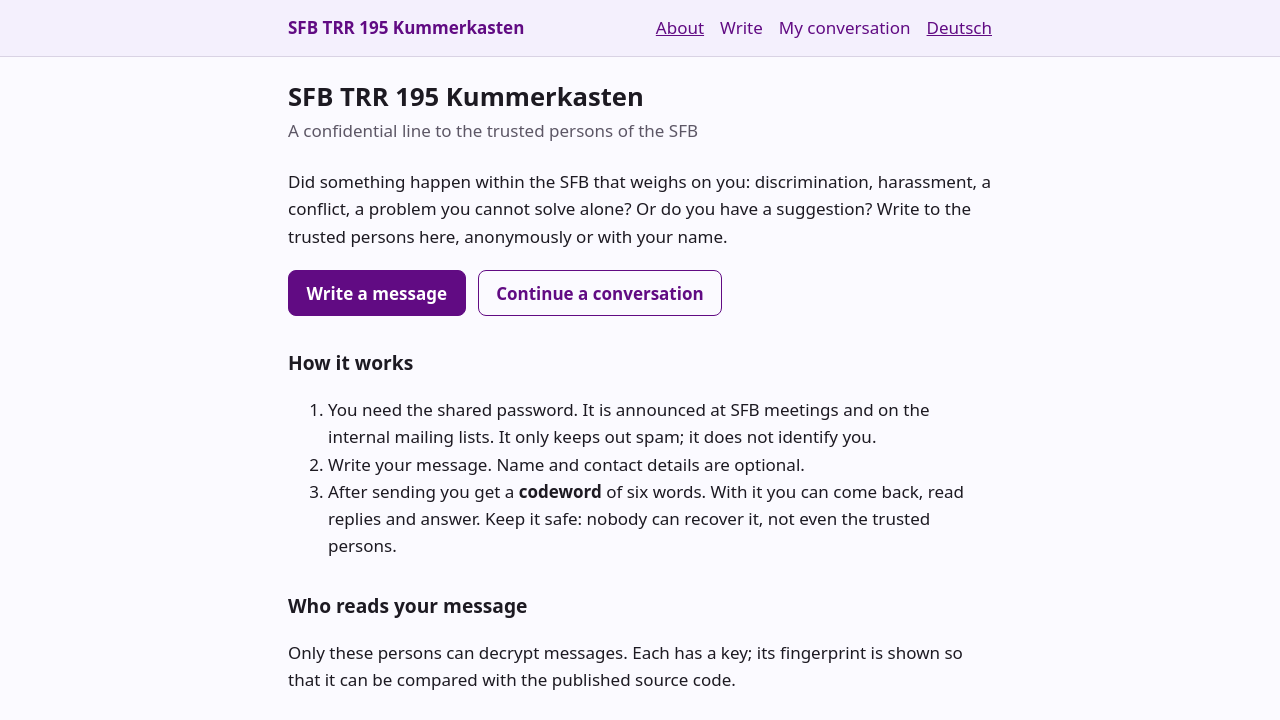
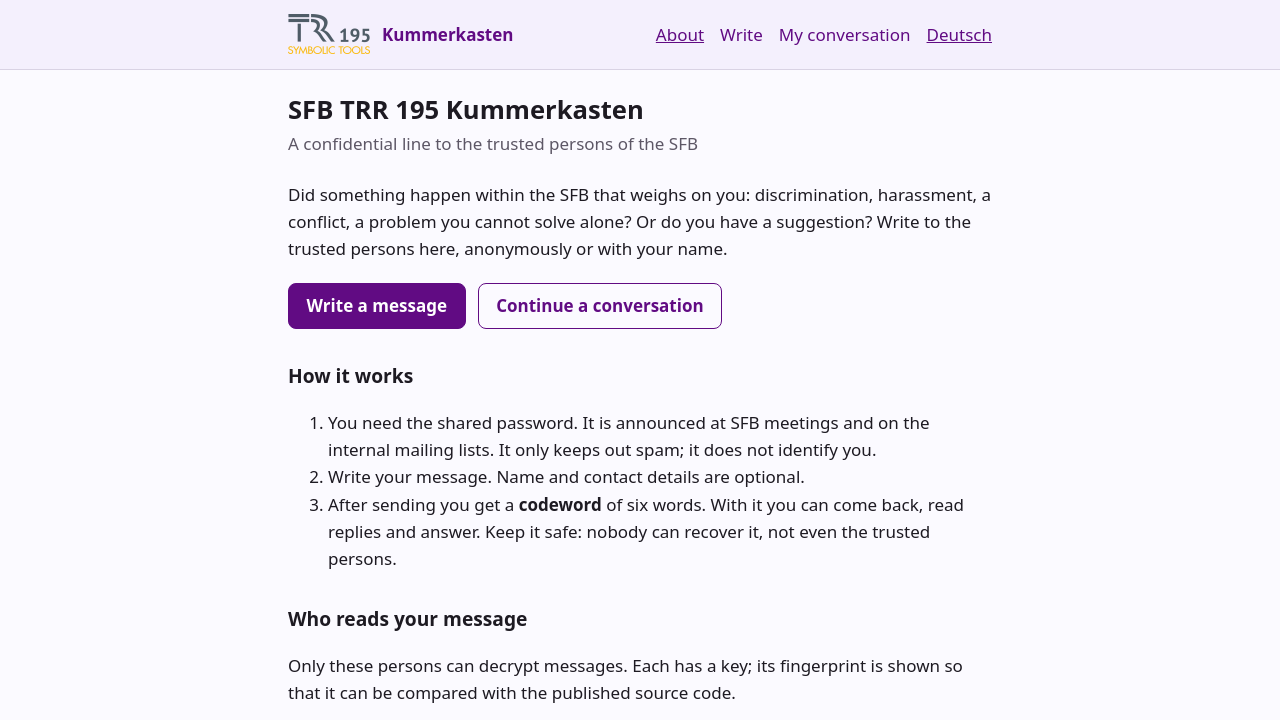
Before and after one commit to AGAG-RPTU/Kummerkasten-SFB, a website with bundled scripts: page public/index.html in a window 1280 px wide. Shown: the top 720 px of the page. Built offline with nearby package versions, Linux system fonts and the light colour scheme; files whose address does not match are found by name.

Commit message:
Show the SFB TRR 195 logo in the page header
Logo from computeralgebra.de, trimmed and scaled to 328x160 for 40 px
display on high-density screens. In dark mode it sits on a white plate,
since its grey lettering vanishes on a dark background.

Assisted-by: Claude Code (Opus 5.5)

```diff
--- a/public/css/style.css
+++ b/public/css/style.css
@@ -34,6 +34,11 @@
   }
 }
 
+/* The logo's grey lettering disappears on a dark background. */
+@media (prefers-color-scheme: dark) {
+  .brand img { background: #fff; border-radius: 6px; padding: 3px 6px; box-sizing: content-box; }
+}
+
 *, *::before, *::after { box-sizing: border-box; }
 [hidden] { display: none !important; }
 
@@ -66,11 +71,15 @@ header.site .inner {
   padding-bottom: 0.9rem;
 }
 .brand {
+  display: flex;
+  align-items: center;
+  gap: 0.75rem;
   font-weight: 700;
   text-decoration: none;
   color: var(--accent);
   margin-right: auto;
 }
+.brand img { display: block; height: 40px; width: auto; }
 header.site nav {
   display: flex;
   flex-wrap: wrap;
--- a/public/index.html
+++ b/public/index.html
@@ -10,7 +10,10 @@
 </head>
 <body>
 <header class="site"><div class="inner">
-  <a class="brand" href="index.html" data-i18n="site.title"></a>
+  <a class="brand" href="index.html">
+    <img src="img/trr195-logo.png" alt="SFB TRR 195" width="82" height="40">
+    <span data-i18n="site.short"></span>
+  </a>
   <nav>
     <a href="index.html" data-i18n="nav.home" aria-current="page"></a>
     <a href="write.html" data-i18n="nav.write"></a>
--- a/public/js/i18n.js
+++ b/public/js/i18n.js
@@ -5,6 +5,7 @@
 const STRINGS = {
   en: {
     'site.title': 'SFB TRR 195 Kummerkasten',
+    'site.short': 'Kummerkasten',
     'site.tagline': 'A confidential line to the trusted persons of the SFB',
     'nav.home': 'About',
     'nav.write': 'Write',
@@ -113,6 +114,7 @@ const STRINGS = {
 
   de: {
     'site.title': 'SFB TRR 195 Kummerkasten',
+    'site.short': 'Kummerkasten',
     'site.tagline': 'Ein vertraulicher Draht zu den Vertrauenspersonen des SFB',
     'nav.home': 'Info',
     'nav.write': 'Schreiben',
```
Also changed, not shown: public/conversation.html (+4 -1 lines), public/setup.html (+4 -1 lines), public/staff.html (+4 -1 lines), public/write.html (+4 -1 lines), public/img/trr195-logo.png (added), 1 other file.
